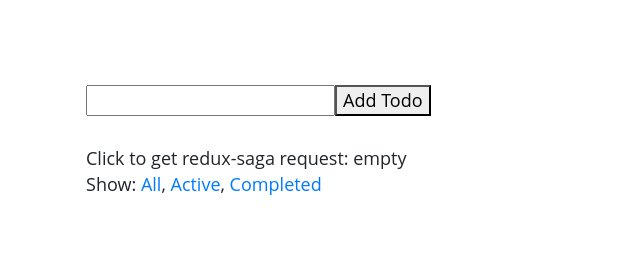
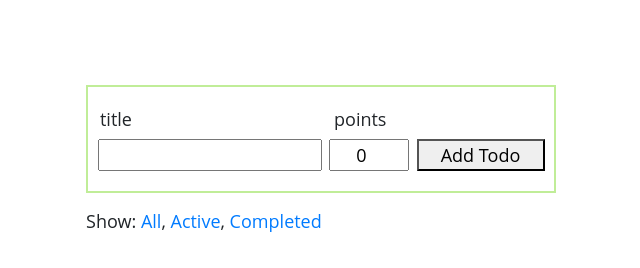
Before and after one commit to whoneedsthedevil/redux-todo-app, a React app: page / in a window 1280 px wide. Shown: the whole page, without its empty margins (319-959 px from the left). Built offline with nearby package versions, Linux system fonts and the light colour scheme.

Commit message:
styles + refactoring

```diff
--- a/db.json
+++ b/db.json
@@ -1,15 +1,25 @@
 {
   "tasks": [
     {
-      "id": 1,
-      "text": "Learn React",
-      "completed": false
+      "id": "c124c4b4-cdc6-4297-b837-d2be35e9438b",
+      "text": "Make gym",
+      "points": "5",
+      "completed": false,
+      "createdAt": 1514302319504
     },
     {
-      "id": "3b58ee78-e9e7-47c7-b733-81720e8880c1",
-      "text": "Task for Day",
+      "id": "5058afc5-c9a7-4582-bbf9-959e1b8d239c",
+      "text": "Eat apple",
+      "points": "2",
       "completed": false,
-      "createdAt": 1514108387820
+      "createdAt": 1514302418795
+    },
+    {
+      "id": "71ba6816-446e-450f-bf7c-cec35ac75410",
+      "text": "Read book",
+      "points": "7",
+      "completed": false,
+      "createdAt": 1514302521225
     }
   ]
 }
--- a/src/actions/index.js
+++ b/src/actions/index.js
@@ -1,16 +1,11 @@
 import { v4 } from 'node-uuid';
 
 
-export const addTodo = (text) => ({
+export const addTodo = (text, points) => ({
     type: 'ADD_TODO',
     id: v4(),
-    text
-});
-
-export const postTag = (text) => ({
-    type: 'POST_TAG',
-    id: v4(),
-    text
+    text,
+    points
 });
 
 export const editTodo = (id, text) => ({
--- a/src/components/AddTodo.js
+++ b/src/components/AddTodo.js
@@ -1,25 +1,35 @@
 import React from 'react';
 import PropTypes from 'prop-types';
 import { connect } from 'react-redux';
-import { addTodo, postTag } from '../actions';
+import { addTodo } from '../actions';
 
 const AddTodo = ({ dispatch }) => {
-  let input;
+  let task, points;
 
   return (
-    <div>
+    <div className="add-input">
+      <div className="labels">
+       <div className="task-text">
+         title
+       </div>
+       <div className="task-points">
+         points
+       </div>
+
+      </div>
       <form
         onSubmit={e => {
           e.preventDefault();
-          if (!input.value.trim()) {
+          if (!task.value.trim()) {
             return;
           }
-          dispatch(addTodo(input.value));
-          dispatch(postTag(input.value));
-          input.value = '';
+          dispatch(addTodo(task.value, points.value));
+          task.value = '';
+          points.value = 0;
         }}
       >
-        <input ref={node => { input = node; }} />
+        <input ref={node => { task = node; }} className="task-text" />
+        <input type="number" min="0" ref={node => { points = node; points.value = 0; }} className="task-points" />
         <button type="submit">
           Add Todo
         </button>
--- a/src/components/TodoList.js
+++ b/src/components/TodoList.js
@@ -17,7 +17,7 @@ export default class TodoList extends Component {
 
   render() {
 
-  const { todos, sagaRequests, onTodoClick, onTodoDelete, onTodoEdit, onLoadTags } = this.props
+  const { todos, onTodoClick, onTodoDelete, onTodoEdit, onLoadTags } = this.props
   const { isEdit } = this.state
 
 
@@ -45,9 +45,7 @@ export default class TodoList extends Component {
 
 	    )}
 	  </ul>
-
-      <div onClick={e => onLoadTags(1)}>Click to get redux-saga request: { sagaRequests.task ? sagaRequests.task : 'empty' } </div>
-      </div>;
+    </div>;
 	}
 };
 
--- a/src/components/ViewTodo.js
+++ b/src/components/ViewTodo.js
@@ -48,7 +48,7 @@ class Todo extends Component {
           e.preventDefault()
           const value = (name) =>
           e.target.querySelector(`[name=${name}]`).value
-          console.log(value('text'))
+
           onEdit(input.value)
           this.setEdit(false)
         }}>
--- a/src/css/styles.css
+++ b/src/css/styles.css
@@ -58,19 +58,48 @@ div.container {
 }
 
 div.add-input {
-	padding: 2px;
-	border: 2px solid rgba(130,20,50,.3);
+	display: flex;
+	flex-flow: column nowrap;
+	padding: 20px 2px;
+	border: 2px solid rgba(130,220,50,.5);
+	width: 100%;
 }
 
-div.todo-list ul {
-	margin: 30px auto;
+.add-input form, .add-input .labels {
+	display: flex;
+	flex-flow: row nowrap;
+	height: 2rem;
+	justify-content: space-evenly;
+}
+
+.task-text {
+	width: 14rem;
+}
+.task-points {
+	width: 5rem;
+	text-align: center;
+}
+.labels .task-points {
+	width: 13rem;
+	text-align: left;
+}
+.add-input form button {
+	width: 8rem;
+}
+
+.todo-list {
+	padding: 0 1rem;
+}
+
+.todo-list ul {
+	margin: 1rem auto;
 }
 
 .task-line {
 	display: flex;
 	flex-flow: row nowrap;
+	margin: 1rem;
 }
-
 .task-line .task-actions {
 	margin-left: 12px;
 }
--- a/src/reducers/sagaRequests.js
+++ b/src/reducers/sagaRequests.js
@@ -2,9 +2,9 @@
 const sagaRequests = (state = {}, action) => {
   switch (action.type) {
     case 'LOAD_TAGS_SUCCESS':
-      console.log('%c Current task is:', 'color: DarkOrange', action.taskRequest.text);
+      console.log('%c Current task is:', 'color: DarkOrange', action.taskRequest[action.taskRequest.length - 1]);
 
-      return { ...state, task: action.taskRequest.text };
+      return { ...state, task: action.taskRequest };
 
     default:
       return state;
--- a/src/reducers/todo.js
+++ b/src/reducers/todo.js
@@ -4,6 +4,7 @@ const todo = (state, action) => {
       return {
         id: action.id,
         text: action.text,
+        points: action.points,
         completed: false,
       };
     case 'TOGGLE_TODO':
--- a/src/saga/index.js
+++ b/src/saga/index.js
@@ -3,12 +3,11 @@ import * as actions from '../actions';
 
 export function* consoleTask(action) {
   try {
-    const taskRequest = yield fetch(`http://localhost:3004/tasks/${action.id}`, {
+    const taskRequest = yield fetch(`http://localhost:3004/tasks/`, {
     		method: "GET"
 	    })
 	    .then(response => {
-	      return response.json()
-	        .then(({ id, text, completed }) =>  ({ id, text, completed }));
+	      return response.json();
 	    })
 	    .catch(error => {
 	      throw error;
@@ -28,6 +27,7 @@ export function* postTask(action) {
     const payload = {
           id: action.id,
           text: action.text,
+          points: action.points,
           completed: false
         };
 
@@ -47,10 +47,10 @@ export function* postTask(action) {
         throw error;
       });
 
-    yield put({ type: 'TAG_POSTING_SUCCESS', taskRequest })
+    yield put({ type: 'ADD_TODO_SUCCESS', taskRequest })
   }
   catch(err) {
-    yield put({ type: 'TAG_POSTING_FAILED', err })
+    yield put({ type: 'ADD_TODO_FAILED', err })
   }
 }
 
@@ -59,7 +59,7 @@ export function* watchRequest() {
   try {
     while(true) {
 
-      const loadTags = yield take('LOAD_TAGS')
+      const loadTags = yield take('ADD_TODO_SUCCESS')
 
       yield race([
         call(consoleTask, loadTags),
@@ -74,7 +74,7 @@ export function* watchPostTodo() {
   try {
     while(true) {
 
-      const postTag = yield take('POST_TAG')
+      const postTag = yield take('ADD_TODO')
 
       yield race([
         call(postTask, postTag),
```
